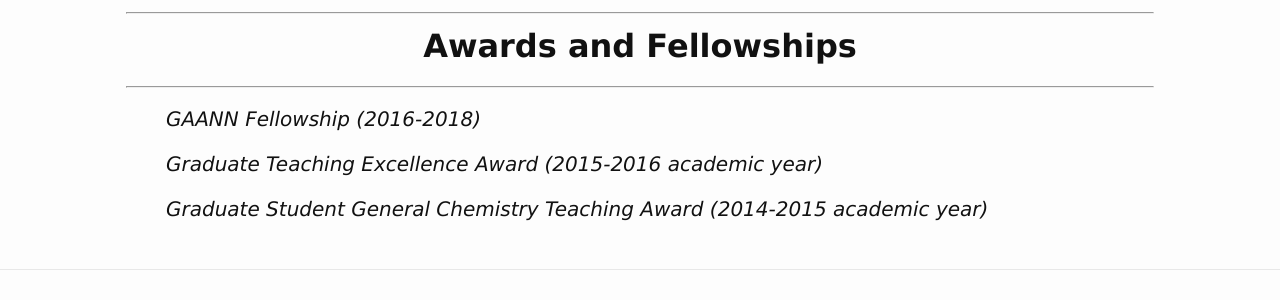
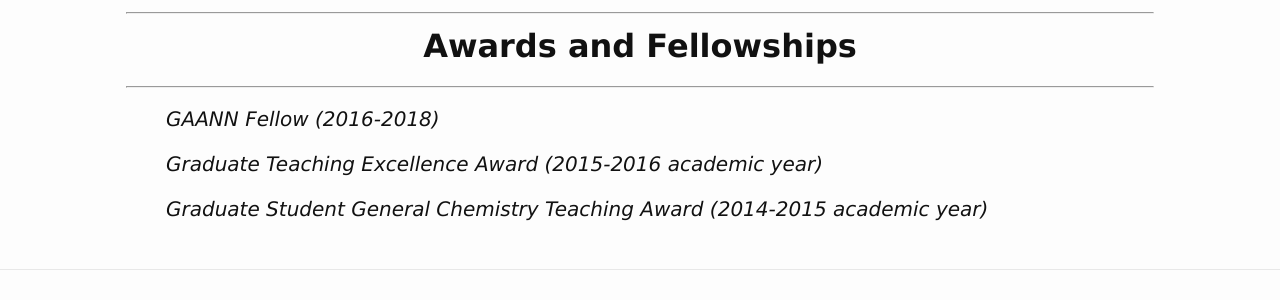
Before and after one commit to jasm32851/jasm32851.github.io, a Jekyll site: the page built from index.html, in a window 1280 px wide and 900 px high, scrolled down 1427 px. Shown: the part 363-663 px from the top of the window. Built offline with Jekyll 4.4.1, drawn with Linux system fonts in a browser that asks for light colours.

```diff
--- a/_pages/01_publications.html
+++ b/_pages/01_publications.html
@@ -5,7 +5,7 @@ permalink: /Publications/
 ---
 
 <ol reversed>
-    <li> J. E. T. Smith,  B. Mussard, A. A. Holmes, S. Sharma, "Cheap and near exact CASSCF with large active spaces", <a href ="http://pubs.acs.org/doi/abs/10.1021/acs.jctc.7b00900?mi=497hqq0&af=R&AllField=mcscf+casscf&target=default&targetTab=std">J. Chem. Theor. and Comp. </a><i>Posted Online</i> <i><b>(Editor's Choice)</b></i>
+    <li> J. E. T. Smith,  B. Mussard, A. A. Holmes, S. Sharma, <a href ="http://pubs.acs.org/doi/abs/10.1021/acs.jctc.7b00900?mi=497hqq0&af=R&AllField=mcscf+casscf&target=default&targetTab=std">"Cheap and near exact CASSCF with large active spaces"</a>, J. Chem. Theor. and Comp. <i>Posted Online</i> <i><b>(Editor's Choice)</b></i>
     <li> S. Xu, J. E. T. Smith, S. Gozem, A. I. Krylov, J. M. Weber, <a href ="http://pubs.acs.org/doi/abs/10.1021/acs.inorgchem.7b00620"> "Electronic Spectra of Tris(2,2'-bipyridine)-M(II) Complex Ions in Vacuo (M = Fe and Os)"</a>, Inorg. Chem. 56, (2017) 7029–7037
     </li>
     <li>S. Xu, J. E. T. Smith, J. M. Weber, <a href="http://pubs.acs.org/doi/abs/10.1021/acs.inorgchem.6b02054?journalCode=inocaj">"UV Spectra of Tris(2,2'-bipyridine)-M(II) Complex Ions in Vacuo (M = Mn, Fe, Co, Ni, Cu, Zn)"</a>, Inorg. Chem. 55 (2016) 11937–11943</li>
--- a/index.html
+++ b/index.html
@@ -86,7 +86,7 @@ title: CV
     Awards and Fellowships
     <hr>
       <h3>
-        GAANN Fellowship (2016-2018)
+        GAANN Fellow (2016-2018)
       </h3>
       <h3>
         Graduate Teaching Excellence Award (2015-2016 academic year)
```
